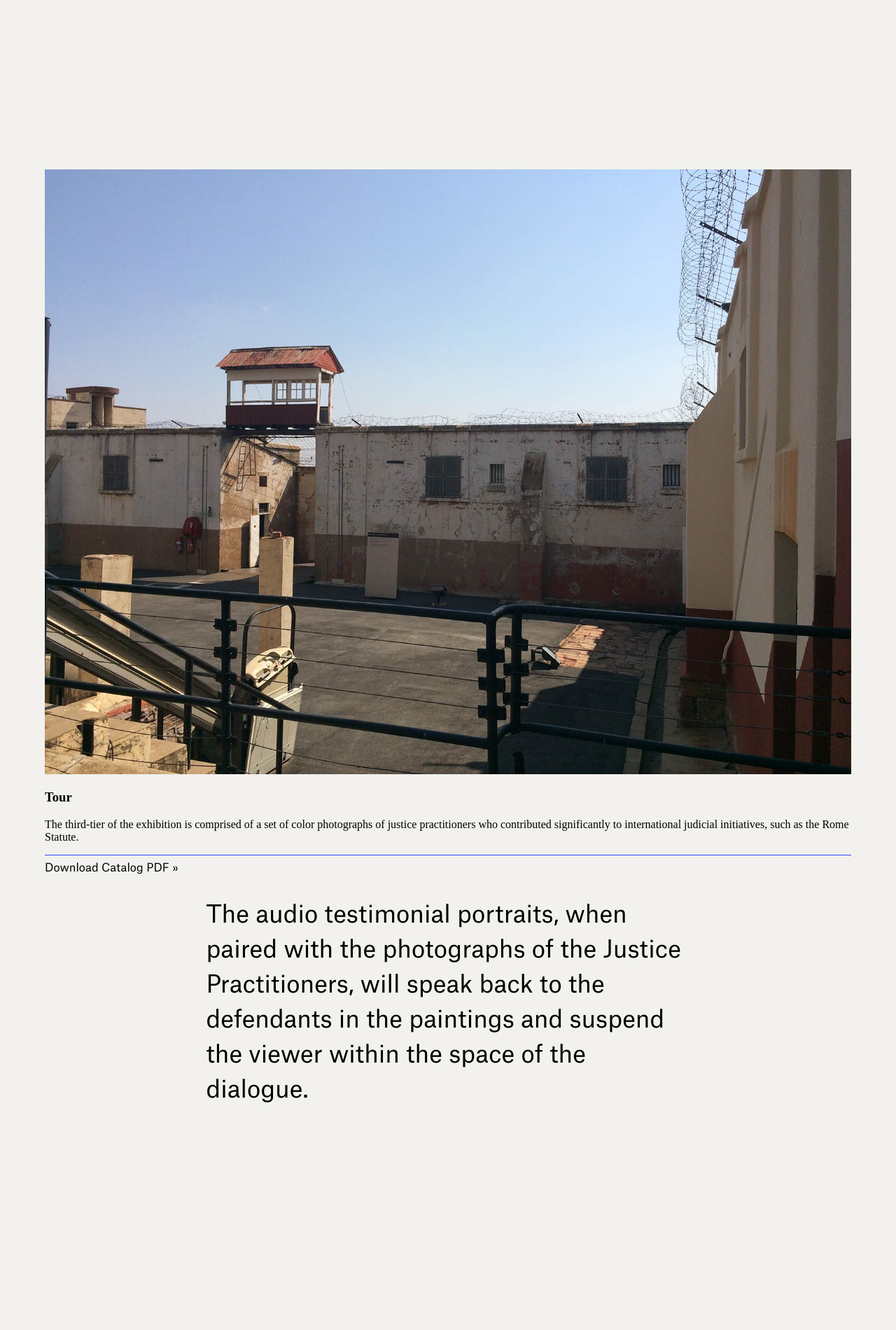
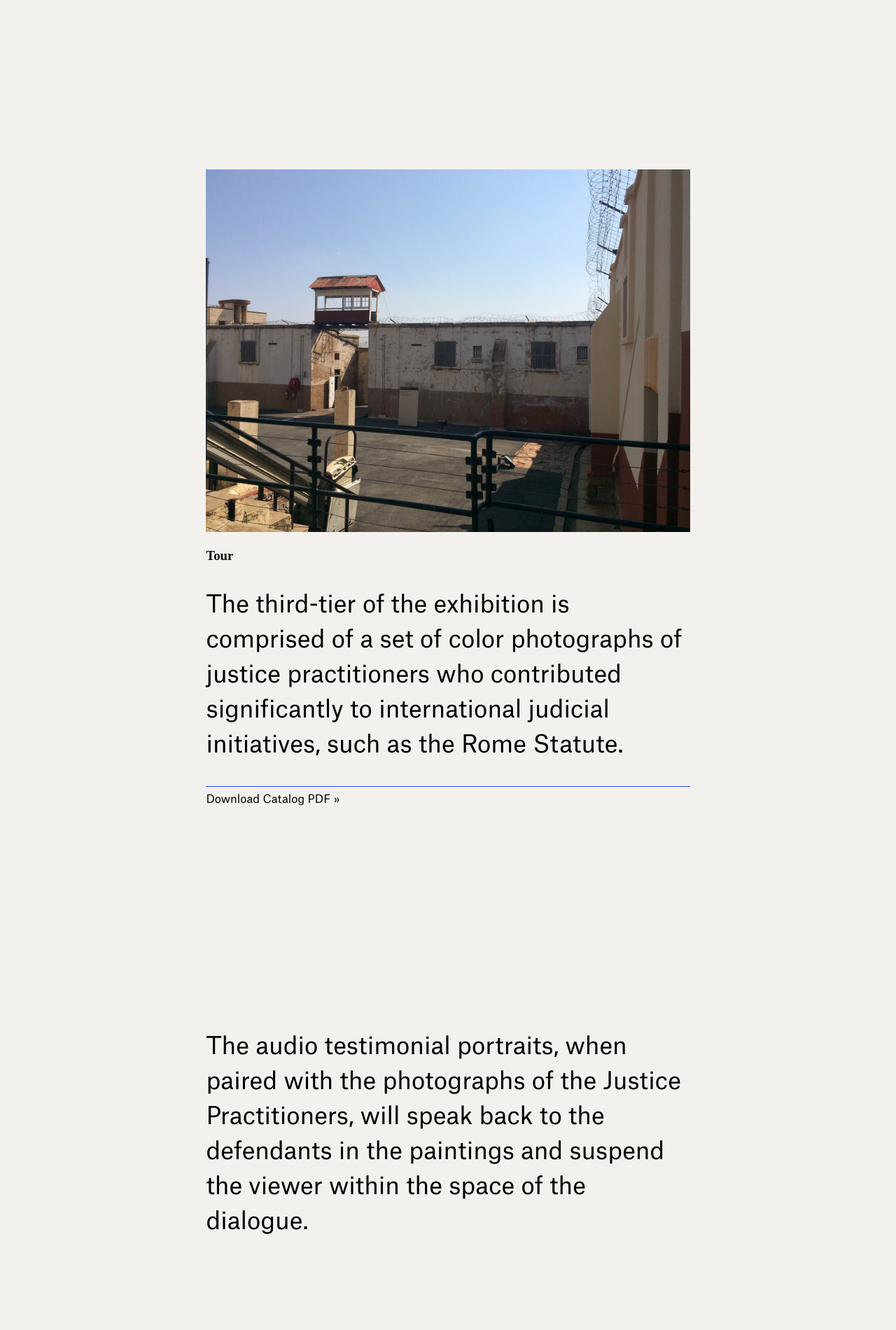
Before and after one commit to weights-and-measures/weights-and-measures.github.io, a Jekyll site: the page built from index.html, in a window 1280 px wide. Shown: the part 3768-5668 px from the top of the page at 70% size. Built offline with Jekyll 4.4.1, drawn with Linux system fonts in a browser that asks for light colours.

Commit message:
Updated Index

```diff
--- a/index.html
+++ b/index.html
@@ -93,7 +93,7 @@
     </div>
 
 
-        <div class='tour'>
+    <div class='installation'>
       <div class='col1'>
         <img src="http://weightsandmeasures.org/uploads/NumberFourPrison.jpg">
       </div>
```
